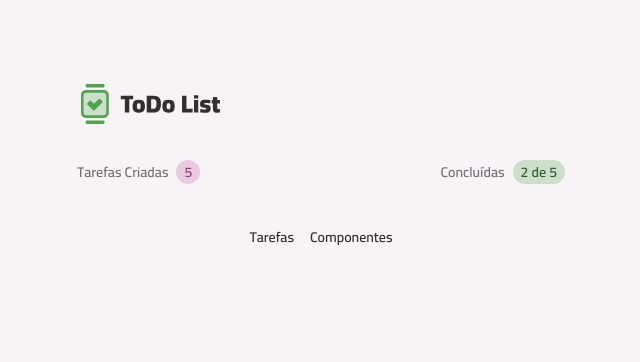
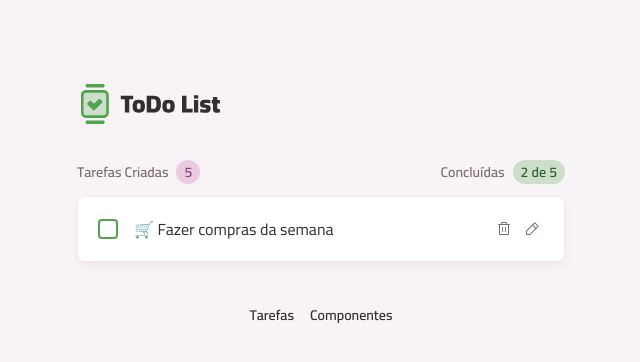
Before and after one commit to brunooliveira7/todo, a React (Vite) app: page / in a window 1280 px wide. Shown: the top 362 px of the page, without its empty margins (319-959 px from the left). Built offline with nearby package versions, Linux system fonts and the light colour scheme.

Commit message:
feat: Creates a TaskItem component. Adds a new `TaskItem` component to display an individual task. This component includes both view and edit states, allowing for user interaction. The `PageHome` page has been updated to render this new component, laying the foundation for the task list.

```diff
--- /dev/null
+++ b/src/core-components/task-item.tsx
@@ -0,0 +1,53 @@
+import ButtonIcon from "../components/button-icon";
+import Card from "../components/card";
+import InputCheckBox from "../components/input-checkbox";
+import Text from "../components/text";
+import TrashIcon from "../assets/icons/trash.svg?react";
+import PencilIcon from "../assets/icons/pencil.svg?react";
+import XIcon from "../assets/icons/x.svg?react";
+import CheckIcon from "../assets/icons/check.svg?react";
+import { useState } from "react";
+import InputText from "../components/input-text";
+
+export default function TaskItem() {
+  const [isEditing, setIsEditing] = useState(false);
+
+  function handleEdit() {
+    setIsEditing(true);
+  }
+
+  function handleExitEditTask() {
+    setIsEditing(false);
+  }
+
+  return (
+    <Card size="md" className="flex items-center gap-4">
+      {!isEditing ? (
+        <>
+          <InputCheckBox />
+          <Text className="flex-1">🛒 Fazer compras da semana</Text>
+          <div className="flex gap-1">
+            <ButtonIcon icon={TrashIcon} variant="tertiary" />
+            <ButtonIcon
+              icon={PencilIcon}
+              variant="tertiary"
+              onClick={handleEdit}
+            />
+          </div>
+        </>
+      ) : (
+        <>
+          <InputText className="flex-1" />
+          <div className="flex gap-1">
+            <ButtonIcon
+              icon={XIcon}
+              variant="secondary"
+              onClick={handleExitEditTask}
+            />
+            <ButtonIcon icon={CheckIcon} variant="primary" />
+          </div>
+        </>
+      )}
+    </Card>
+  );
+}
--- a/src/pages/page-home.tsx
+++ b/src/pages/page-home.tsx
@@ -1,4 +1,5 @@
 import Container from "../components/container";
+import TaskItem from "../core-components/task-item";
 import TasksSummary from "../core-components/tasks-summary";
 
 export default function PageHome() {
@@ -7,6 +8,8 @@
       <header className="flex items-center justify-between">
         <TasksSummary />
       </header>
+
+      <TaskItem/>
     </Container>
   );
 }
```
